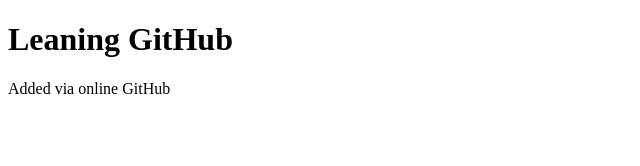
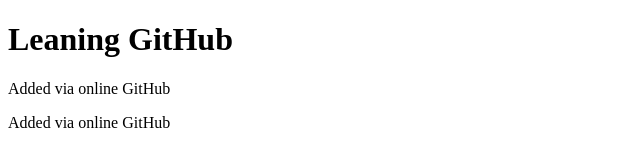
Before and after one commit to KongMongVang/HTTP5114, a plain HTML site: page index.html in a window 1280 px wide. Shown: the whole page, without its empty margins (0-640 px from the left). Drawn offline with Linux system fonts and the light colour scheme.

Commit message:
Update index.html

```diff
--- a/index.html
+++ b/index.html
@@ -8,5 +8,6 @@
 <body>
     <h1>Leaning GitHub</h1>
     <p>Added via online GitHub</p>
+    <p>Added via online GitHub</p>
 </body>
 </html>
```
